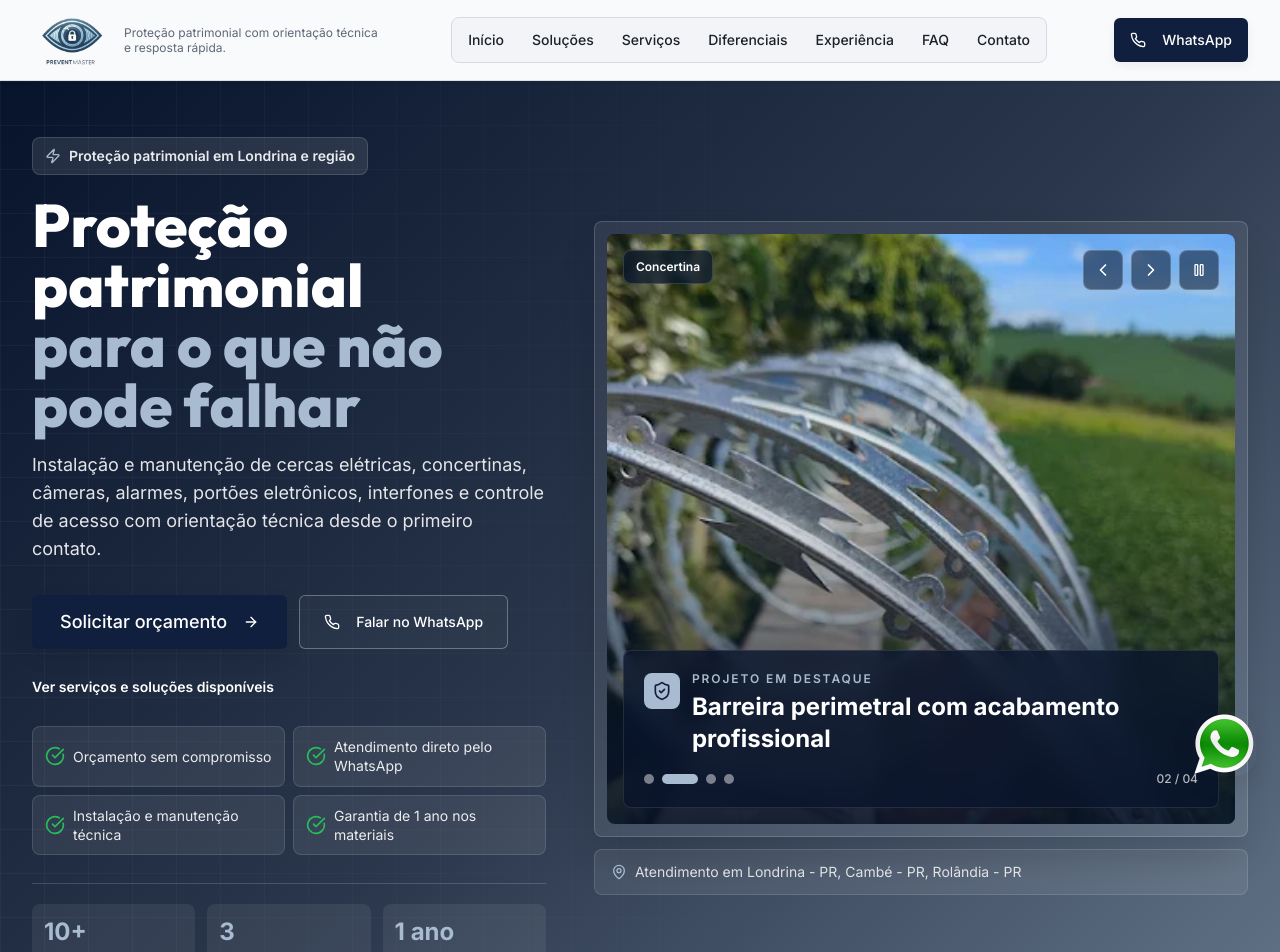
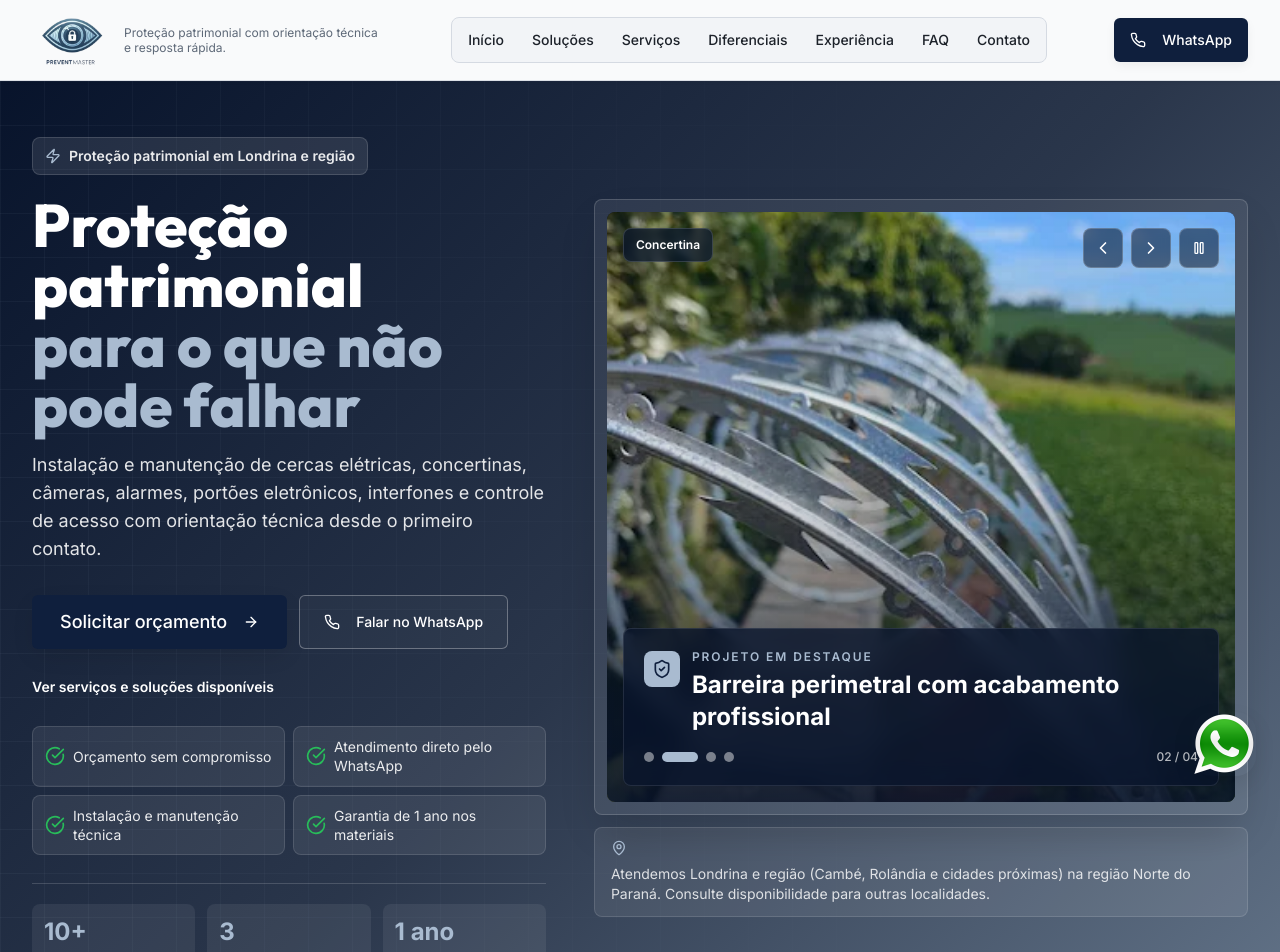
Before and after one commit to canaves/PreventMasterLandPage, a React (Vite) app: page / in a window 1280 px wide. Shown: the top 952 px of the page. Built offline with nearby package versions, Linux system fonts and the light colour scheme; the HTML template or start-up script is replaced by a standard one.

Commit message:
Ajusta texto de regioes atendidas

```diff
--- a/src/components/FinalCTASection.tsx
+++ b/src/components/FinalCTASection.tsx
@@ -25,7 +25,7 @@ const FinalCTASection = () => {
                 Quer proteger seu imóvel com uma equipe experiente?
               </h2>
               <p className="mt-3 max-w-2xl text-base leading-relaxed text-primary-foreground/90">
-                Fale com a Prevent Master pelo WhatsApp. Atendimento em {company.serviceAreas.join(", ")}.
+                Fale com a Prevent Master pelo WhatsApp. {company.serviceRegionText}
               </p>
             </div>
 
--- a/src/components/Footer.tsx
+++ b/src/components/Footer.tsx
@@ -40,7 +40,7 @@ const Footer = () => {
                 <MapPin aria-hidden="true" focusable="false" className="h-4 w-4 text-accent" />
                 Atendimento regional
               </div>
-              <p className="text-sm leading-relaxed text-primary-foreground/75">{company.serviceAreas.join(" • ")}</p>
+              <p className="text-sm leading-relaxed text-primary-foreground/75">{company.serviceRegionText}</p>
             </div>
             <div className="rounded-lg border border-white/10 bg-white/[0.05] p-4">
               <div className="mb-2 flex items-center gap-2 text-sm font-semibold">
--- a/src/components/HeroSection.tsx
+++ b/src/components/HeroSection.tsx
@@ -250,7 +250,7 @@ const HeroSection = () => {
 
             <div className="mt-3 flex flex-wrap items-center gap-2 rounded-lg border border-white/[0.12] bg-white/[0.08] px-4 py-3 text-sm text-white/[0.82] backdrop-blur-sm">
               <MapPin aria-hidden="true" focusable="false" className="h-4 w-4 flex-shrink-0 text-accent" />
-              Atendimento em {company.serviceAreas.join(", ")}
+              {company.serviceRegionText}
             </div>
           </div>
         </div>
--- a/src/components/TestimonialsSection.tsx
+++ b/src/components/TestimonialsSection.tsx
@@ -35,7 +35,8 @@ const faqs = [
   },
   {
     question: "A Prevent Master atende quais cidades?",
-    answer: "O atendimento informado contempla Londrina - PR, Cambé - PR e Rolândia - PR.",
+    answer:
+      "Atendemos Londrina e região, incluindo Cambé, Rolândia e cidades próximas no Norte do Paraná. Consulte disponibilidade para outras localidades.",
   },
   {
     question: "Quais serviços posso contratar?",
--- a/src/components/TrustSection.tsx
+++ b/src/components/TrustSection.tsx
@@ -127,13 +127,7 @@ const TrustSection = () => {
                   <MapPin aria-hidden="true" focusable="false" className="h-4 w-4" />
                   Regiões atendidas
                 </div>
-                <div className="flex flex-wrap gap-2">
-                  {company.serviceAreas.map((area) => (
-                    <span key={area} className="rounded-md border border-border bg-background px-3 py-2 text-sm font-semibold text-foreground">
-                      {area}
-                    </span>
-                  ))}
-                </div>
+                <p className="text-sm leading-relaxed text-muted-foreground">{company.serviceRegionText}</p>
               </div>
 
               <div className="rounded-lg border border-border bg-background p-4">
--- a/src/lib/company.ts
+++ b/src/lib/company.ts
@@ -6,6 +6,8 @@ export const company = {
   whatsappNumber: "5543988414223",
   email: "preventmaster.adm@gmail.com",
   serviceAreas: ["Londrina - PR", "Cambé - PR", "Rolândia - PR"],
+  serviceRegionText:
+    "Atendemos Londrina e região (Cambé, Rolândia e cidades próximas) na região Norte do Paraná. Consulte disponibilidade para outras localidades.",
   businessHours: [
     "Segunda a sexta-feira: das 8h às 18h",
     "Sábado: das 8h às 12h",
```
